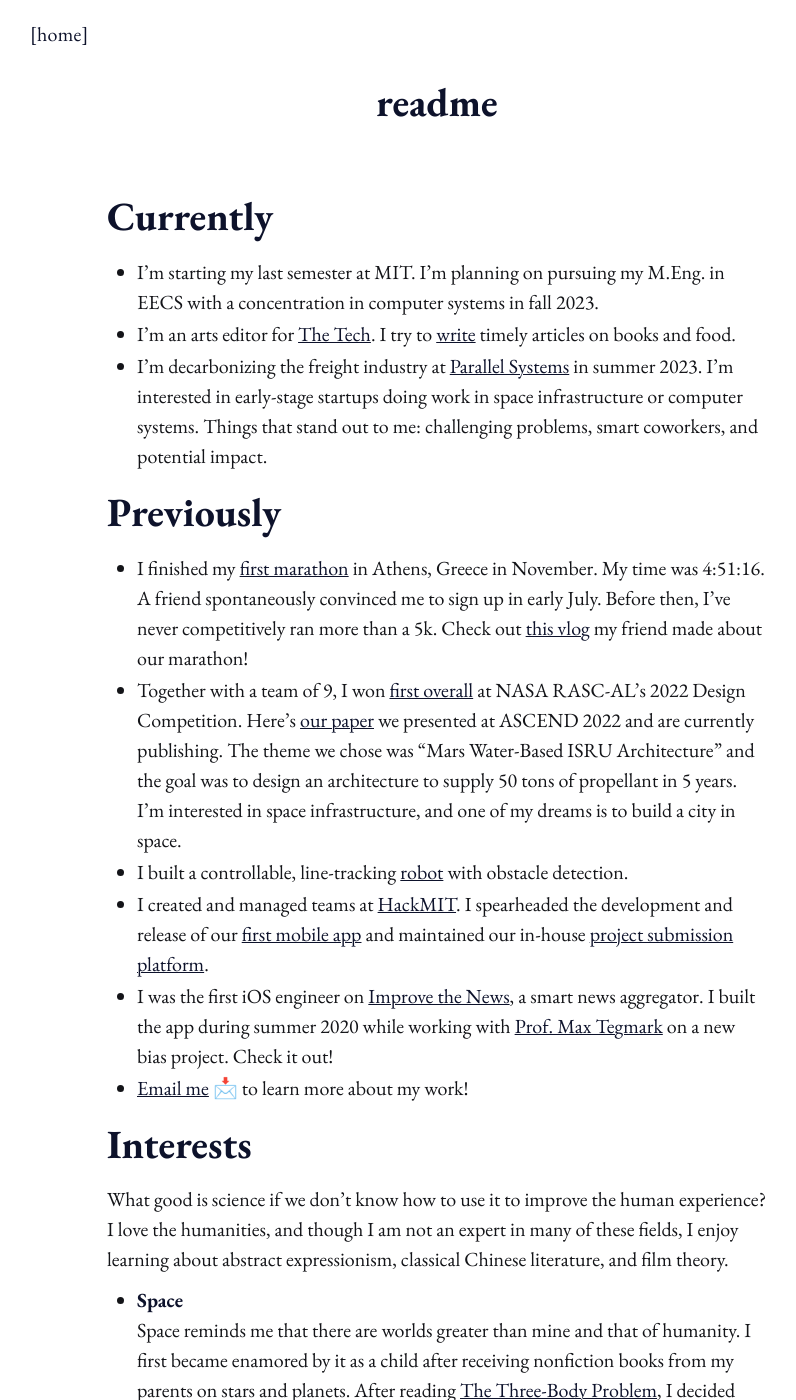
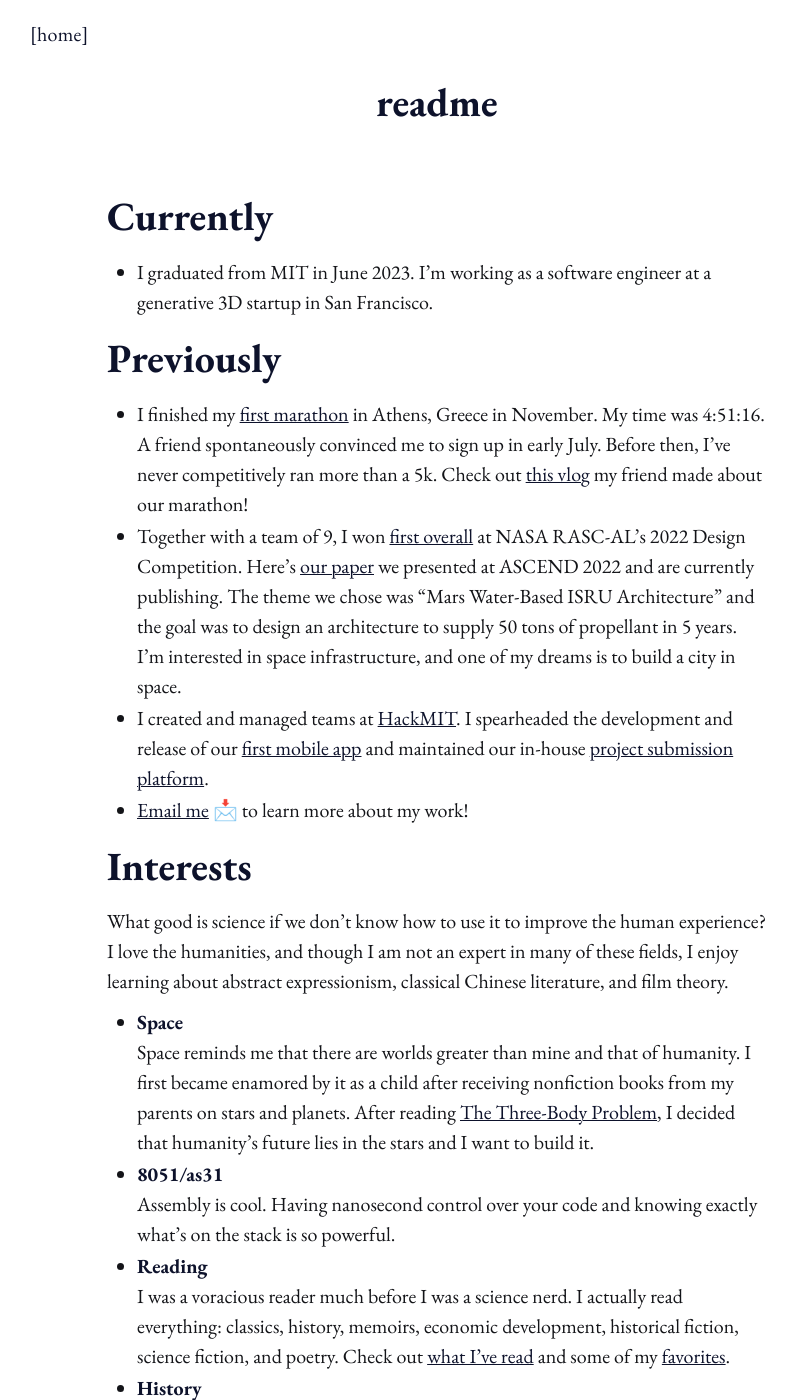
Before and after one commit to mlong93/personal-website, a Jekyll site: the page built from about.md, in a window 1280 px wide and 1400 px high. Shown: the whole window, without its empty margins (203-999 px from the left). Built offline with Jekyll 4.4.1, drawn with Linux system fonts in a browser that asks for light colours.

Commit message:
readme updates

```diff
--- a/about.md
+++ b/about.md
@@ -5,16 +5,12 @@
 comments: false
 ---
 # Currently
-* I'm starting my last semester at MIT. I'm planning on pursuing my M.Eng. in EECS with a concentration in computer systems in fall 2023.
-* I'm an arts editor for [The Tech](https://thetech.com). I try to [write](https://thetech.com/authors/mindy-long) timely articles on books and food.
-* I'm decarbonizing the freight industry at [Parallel Systems](https://moveparallel.com) in summer 2023. I'm interested in early-stage startups doing work in space infrastructure or computer systems. Things that stand out to me: challenging problems, smart coworkers, and potential impact.
+* I graduated from MIT in June 2023. I'm working as a software engineer at a generative 3D startup in San Francisco.
 
 # Previously
 * I finished my [first marathon](https://www.athensauthenticmarathon.gr) in Athens, Greece in November. My time was 4:51:16. A friend spontaneously convinced me to sign up in early July. Before then, I've never competitively ran more than a 5k. Check out [this vlog](https://www.youtube.com/watch?v=kiXPgtuylnk) my friend made about our marathon!
 * Together with a team of 9, I won [first overall](https://www.nasa.gov/feature/collegiate-teams-take-home-honors-in-20th-rasc-al-forum) at NASA RASC-AL's 2022 Design Competition. Here's [our paper](https://arc-aiaa-org.libproxy.mit.edu/doi/10.2514/6.2022-4315) we presented at ASCEND 2022 and are currently publishing. The theme we chose was "Mars Water-Based ISRU Architecture" and the goal was to design an architecture to supply 50 tons of propellant in 5 years. I'm interested in space infrastructure, and one of my dreams is to build a city in space.
-* I built a controllable, line-tracking [robot](https://www.dropbox.com/s/pf0zssbjoezy4pc/6.115-final-project-motorized-cart.MOV?dl=0) with obstacle detection.
 * I created and managed teams at [HackMIT](https://hackmit.org). I spearheaded the development and release of our [first mobile app](https://apps.apple.com/us/app/hackmit/id1582182786) and maintained our in-house [project submission platform](https://spectacle.hackmit.org).
-* I was the first iOS engineer on [Improve the News](https://apps.apple.com/us/app/improve-the-news/id1554856339), a smart news aggregator. I built the app during summer 2020 while working with [Prof. Max Tegmark](https://space.mit.edu/home/tegmark/) on a new bias project. Check it out!
 * [Email me](mailto:mflong00@gmail.com) 📩 to learn more about my work!
 
 # Interests
```
Also changed, not shown: other parts of about.md (+1 -0 lines).
